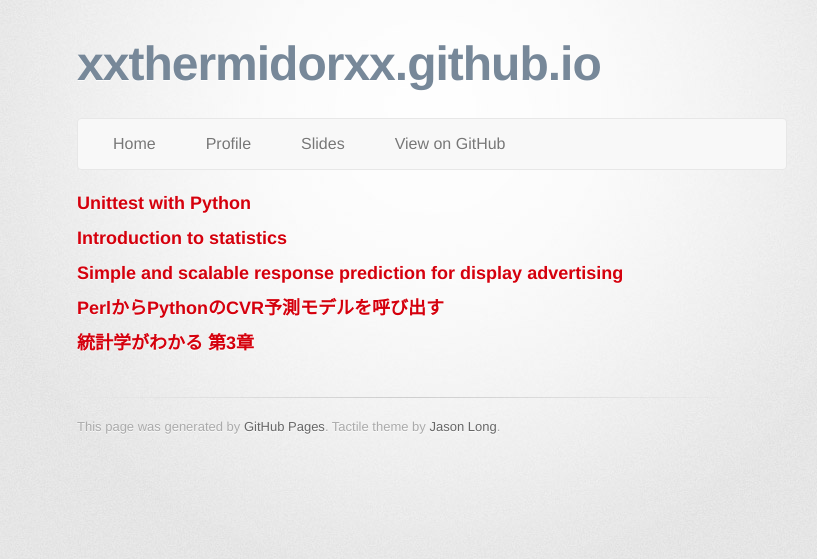
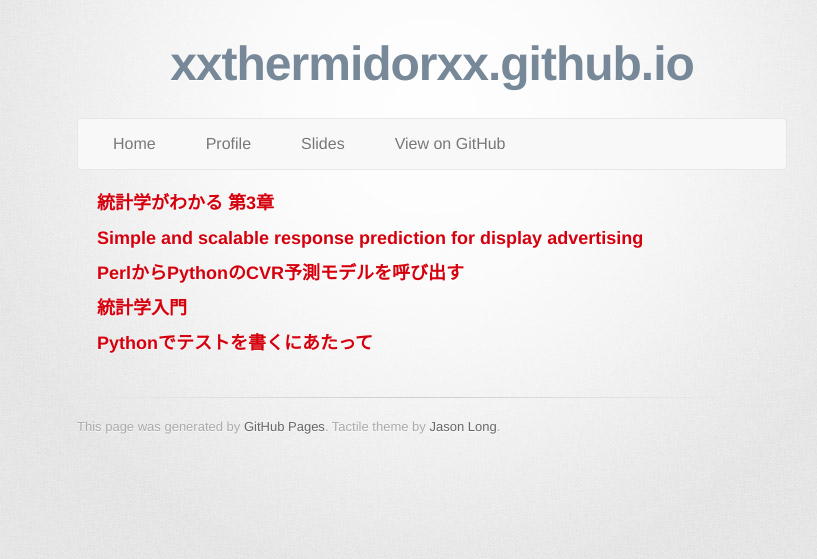
Before and after one commit to ysk24ok/ysk24ok.github.io, a Jekyll site: the page built from slides/index.md, in a window 1280 px wide. Shown: the top 559 px of the page, without its empty margins (208-1025 px from the left). Built offline with Jekyll 4.4.1, drawn with Linux system fonts in a browser that asks for light colours; some web fonts are replaced.

Commit message:
Fix title layout

```diff
--- a/_layouts/default.html
+++ b/_layouts/default.html
@@ -26,7 +26,9 @@
     <div id="container">
       <div class="inner">
         {% include header.html %}
-        {{ content }}
+        <div class="contents">
+          {{ content }}
+        </div>
         {% include footer.html %}
       </div>
     </div>
--- a/assets/css/main.css
+++ b/assets/css/main.css
@@ -1,6 +1,14 @@
-header a {
+header h1 {
+  text-align: center;
+}
+
+header h1 a {
   color: #778899;
   text-decoration: none;
+}
+
+.contents {
+  padding: 0px 20px;
 }
 
 .slides table {
--- a/slides/index.md
+++ b/slides/index.md
@@ -3,12 +3,12 @@ layout: default
 title: Slides
 ---
 
-### [Unittest with Python](/slides/python_unittest.html)
-
-### [Introduction to statistics](/slides/statistics_introduction.html)
+### [統計学がわかる 第3章](/slides/hamburger_statistics_section3.html)
 
 ### [Simple and scalable response prediction for display advertising](/slides/criteo_paper.html)
 
 ### [PerlからPythonのCVR予測モデルを呼び出す](/slides/call_cvr_prediction_model_from_perl.html)
 
-### [統計学がわかる 第3章](/slides/hamburger_statistics_section3.html)
+### [統計学入門](/slides/statistics_introduction.html)
+
+### [Pythonでテストを書くにあたって](/slides/python_unittest.html)
```
Also changed, not shown: profile/index.md (+3 -3 lines).
